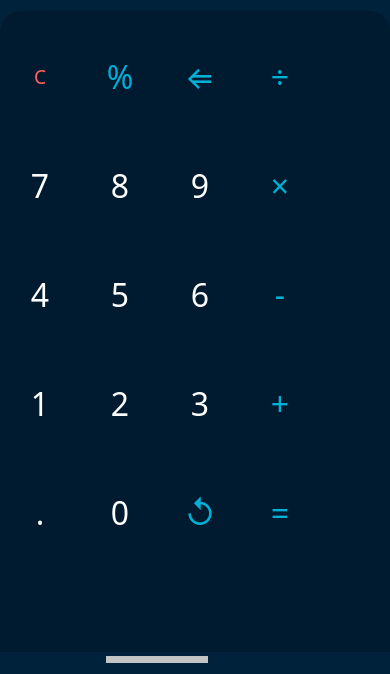
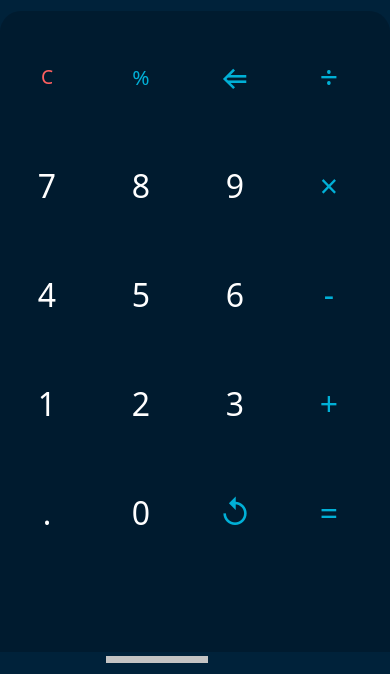
Before and after one commit to Abubakir111/calc_vaesion1, a plain HTML site: page index.html in a window 390 px wide. Shown: the part 170-844 px from the top of the page. Drawn offline with Linux system fonts and the light colour scheme.

Commit message:
increased the width of the button by 94px

```diff
--- a/index.html
+++ b/index.html
@@ -16,7 +16,7 @@
         <div class="btn_content">
             <div class="br"></div>
             <div class="btn coloRed ">C</div>
-            <div class="btn colorBlue">%</div>
+            <div class="btn percent ">%</div>
             <div class="btn colorBlue">&lArr;</div>
             <div class="btn colorBlue">&divide;</div>
             <div class="btn">7</div>
--- a/style.css
+++ b/style.css
@@ -53,7 +53,7 @@
         line-height: 92px;
         font-size: 2em;
         font-family: system-ui, -apple-system, BlinkMacSystemFont, 'Segoe UI', Roboto, Oxygen, Ubuntu, Cantarell, 'Open Sans', 'Helvetica Neue', sans-serif;
-        width: 80px;
+        width: 94px;
         height: 109px;
         float: left;
         background: none;
@@ -79,6 +79,10 @@
         color: #00B0D7;
 
     }
+    .percent{
+        color: #00B0D7;
+        font-size: 1.3em;
+    }
 
 
 }
```
